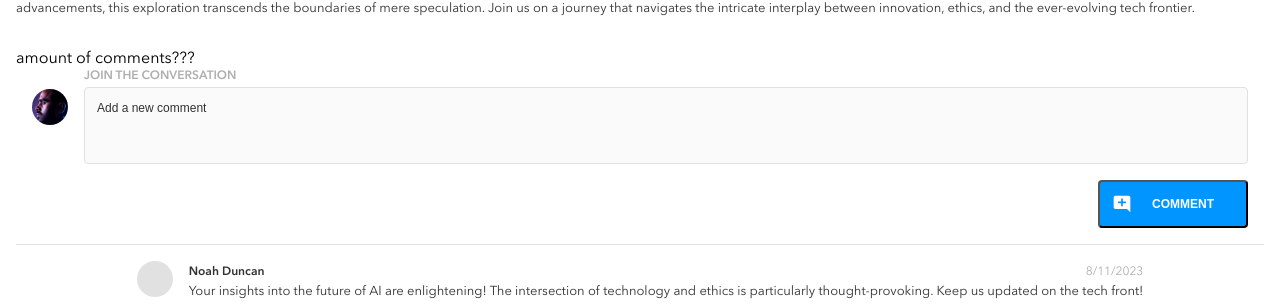
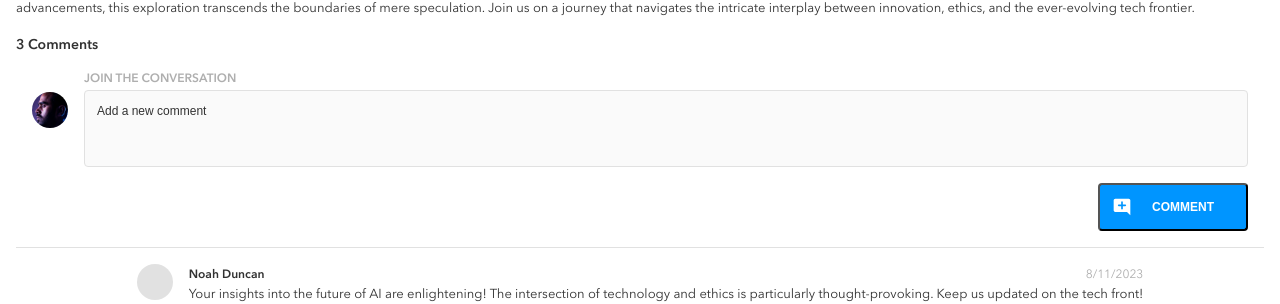
Before and after one commit to MashalV/Mashal-Vajoo-BrainFlix, a React (Vite) app: page / in a window 1280 px wide. Shown: the part 1101-1405 px from the top of the page. Built offline with nearby package versions, Linux system fonts and the light colour scheme.

Commit message:
comment counter added and styled

```diff
--- a/src/components/VideoDetails/VideoDetails.jsx
+++ b/src/components/VideoDetails/VideoDetails.jsx
@@ -58,8 +58,10 @@ function VideoDetails({ video }) {
         <p>{description}</p>
       </section>
 
+      <h3 className="counter"> {comments.length} Comments</h3>
+
     <section className="comments">
-        <div>amount of comments???</div>
+
         <card className="card">
             <img className="card__image"src="/src/assets/images/Mohan-muruge.jpg" alt ="picture of mohan"/>
 				<form className="card__wrapper">
@@ -93,6 +95,8 @@ function VideoDetails({ video }) {
         ))}
       </section>
 
+
+
       <label className= "titled">
                 NEXT VIDEOS
             </label>
--- a/src/components/VideoDetails/VideoDetails.scss
+++ b/src/components/VideoDetails/VideoDetails.scss
@@ -313,3 +313,7 @@
       padding-left: 1rem;
       padding-right: 1rem;
 }
+
+.counter {
+    margin-left:1rem;
+}
```
Also changed, not shown: src/components/Navigation/Navigation.scss (+6 -2 lines).
